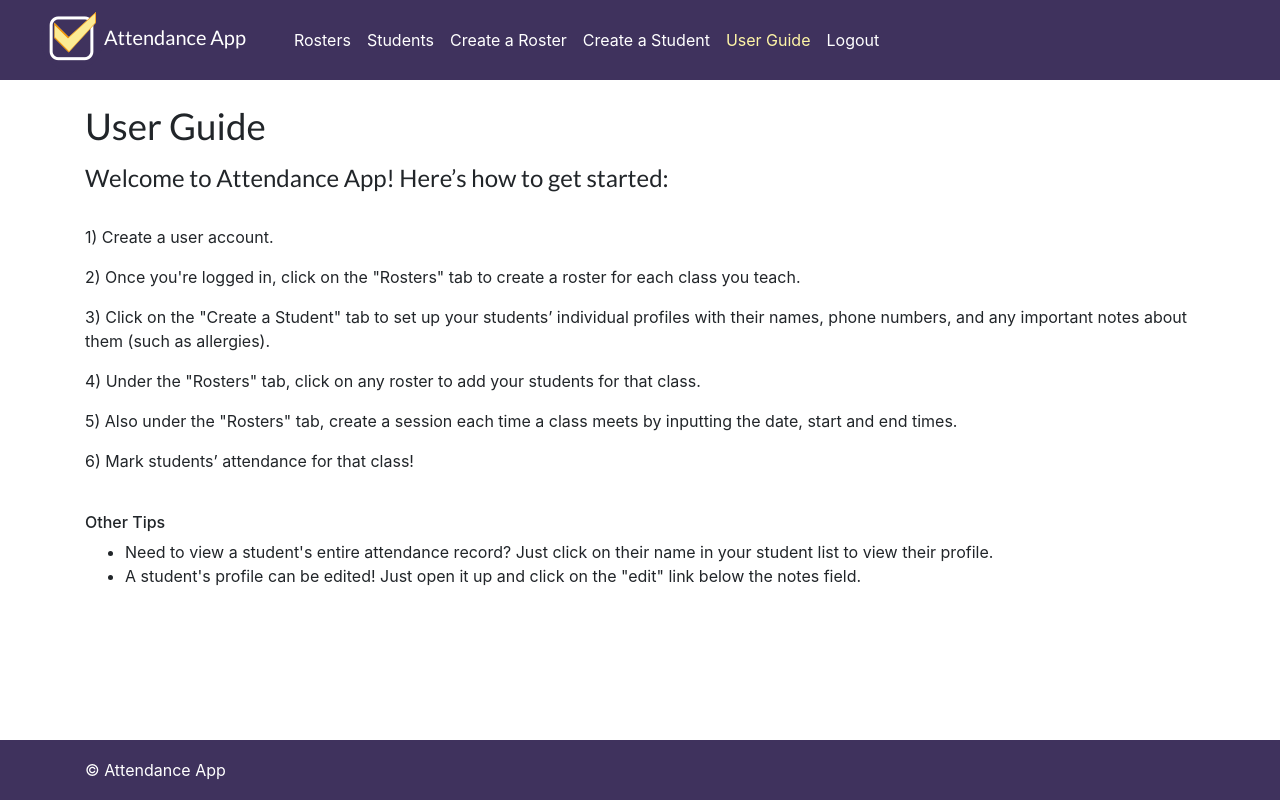
After one commit to jjames1011/attendenceapp, a Flask app: page /user_guide in a window 1280 px wide. The commit adds this page. Run offline with Flask 2, Linux system fonts and the light colour scheme; the visitor is signed in with stand-in values (Sample User, id 1); some libraries are stand-ins or nearby versions.

Commit message:
Add user_guide.html page and link it up

```diff
--- a/main.py
+++ b/main.py
@@ -5,7 +5,7 @@ from datetime import datetime
 import pytz
 from hash_pwd import hash_password, check_password
 
-endpoints_without_login = ['login','signup','static']
+endpoints_without_login = ['login','signup','user_guide','static']
 
 def get_current_time():
     tz = pytz.timezone('America/Los_Angeles')
@@ -73,6 +73,11 @@ def login():
 def logout():
     session.clear()
     return redirect('/')
+
+
+@app.route('/user_guide')
+def user_guide():
+    return render_template('user_guide.html')
 
 @app.route('/list_rosters')
 def list_rosters():
--- a/templates/base.html
+++ b/templates/base.html
@@ -25,7 +25,9 @@
                 <a id="list_rosters" class="nav-item nav-link" href="{{ url_for('list_rosters')}}">Rosters <span class="sr-only">(current)</span></a>
                 <a id="list_students" class="nav-item nav-link" href="{{ url_for('list_students')}}">Students</a>
                 <a id="add_roster" class="nav-item nav-link" href="{{ url_for('add_roster')}}">Create a Roster</a>
-                <a id="add_student" class="nav-item nav-link float-right" href="{{ url_for('add_student')}}">Create a Student</a> {% if session['user_id']%}<a href='/logout' class='nav-item nav-link'>Logout</a>{% endif %}
+                <a id="add_student" class="nav-item nav-link float-right" href="{{ url_for('add_student')}}">Create a Student</a>
+                <a id="user_guide" class="nav-item nav-link" href="{{url_for('user_guide')}}">User Guide</a>
+                {% if session['user_id']%}<a href='/logout' class='nav-item nav-link'>Logout</a>{% endif %}
 
             </div>
         </div>
--- /dev/null
+++ b/templates/user_guide.html
@@ -0,0 +1,25 @@
+{% extends "base.html" %} {% block content%}
+
+<h1>User Guide</h1>
+
+<h4>  Welcome to Attendance App! Here’s how to get started:</h4>
+
+<div><br />
+  <p>1) Create a user account.</p>
+  <p>2) Once you're logged in, click on the "Rosters" tab to create a roster for each class you teach.</p>
+  <p>3) Click on the "Create a Student" tab to set up your students’ individual profiles with their names, phone numbers, and any important notes about them (such as allergies).</p>
+  <p>4) Under the "Rosters" tab, click on any roster to add your students for that class.</p>
+  <p>5) Also under the "Rosters" tab, create a session each time a class meets by inputting the date, start and end times.</p>
+  <p>6) Mark students’ attendance for that class!</p>
+</div>
+
+<div><br />
+  <h6>Other Tips</h6>
+  <ul>
+    <li>Need to view a student's entire attendance record? Just click on their name in your student list to view their profile.</li>
+    <li>A student's profile can be edited! Just open it up and click on the "edit" link below the notes field.</li>
+  </ul>
+</div>
+
+
+{% endblock %}
```
